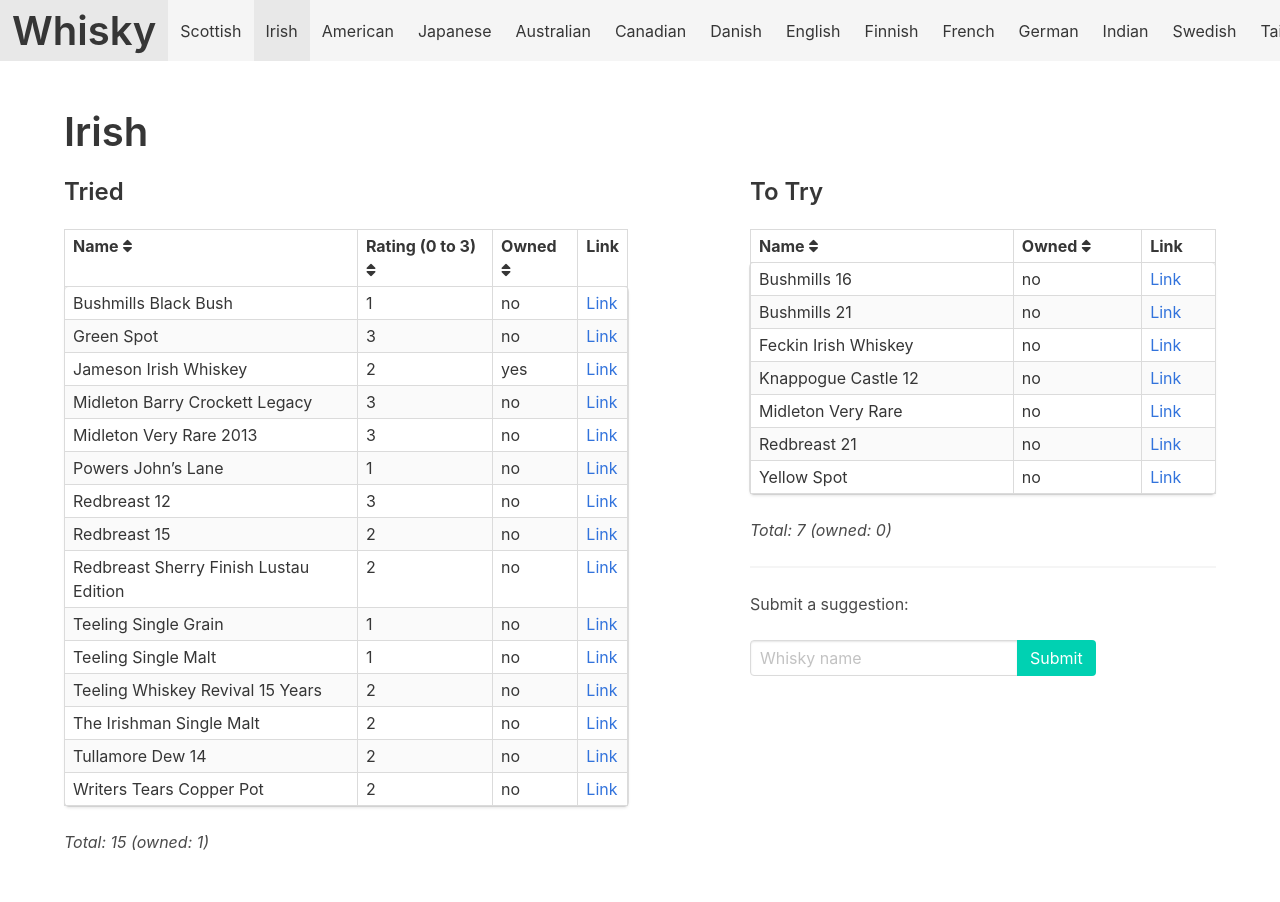
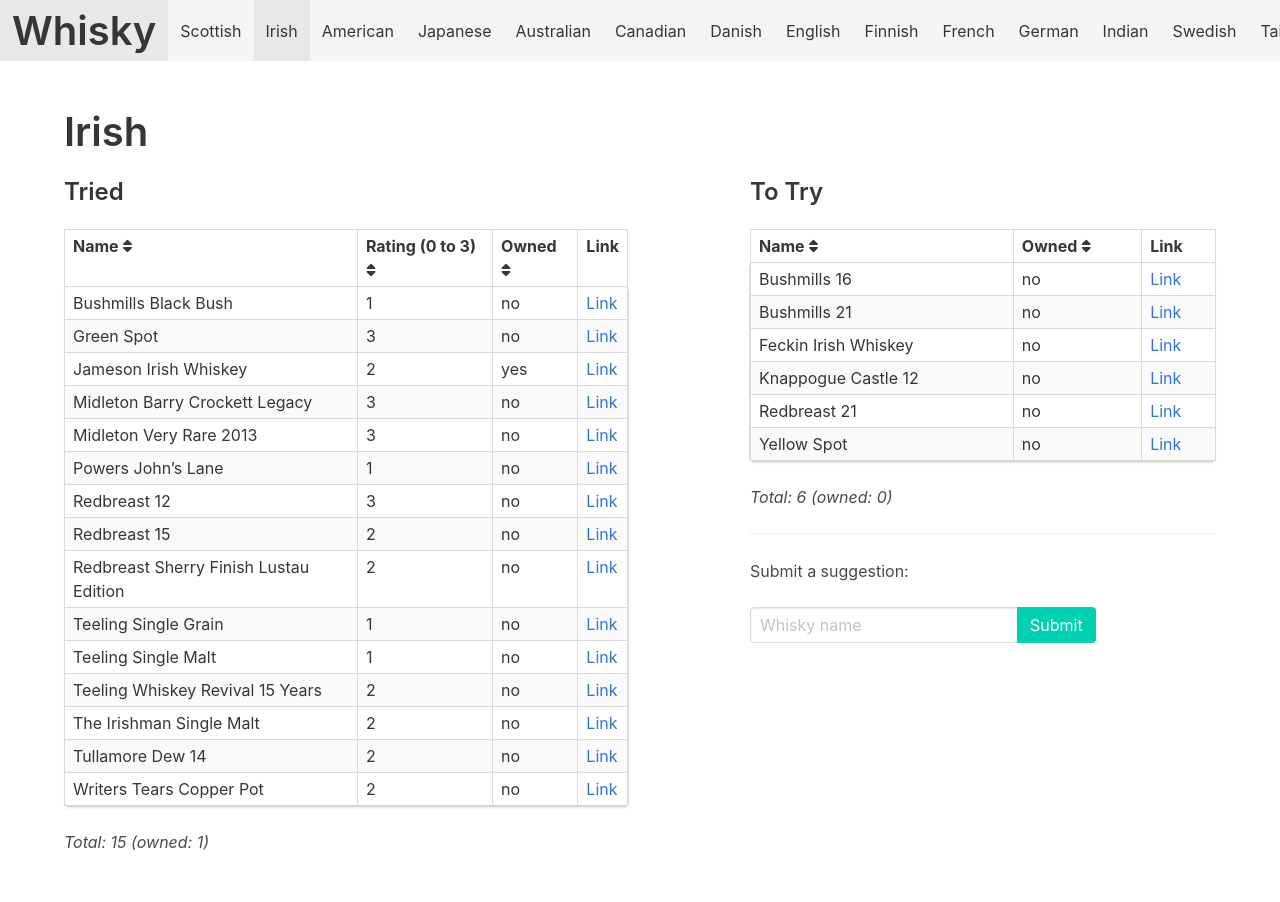
Before and after one commit to grega/whisky, a Jekyll site: the page built from irish.html, in a window 1280 px wide. Built offline with Jekyll 4.4.1, drawn with Linux system fonts in a browser that asks for light colours; nearby versions of some CDN libraries.

Commit message:
Updated Irish to try

```diff
--- a/_data/irish/to_try.yml
+++ b/_data/irish/to_try.yml
@@ -1,5 +1,4 @@
 - name: Yellow Spot
-- name: Midleton Very Rare
 - name: Knappogue Castle 12
 - name: Bushmills 16
 - name: Bushmills 21
```
